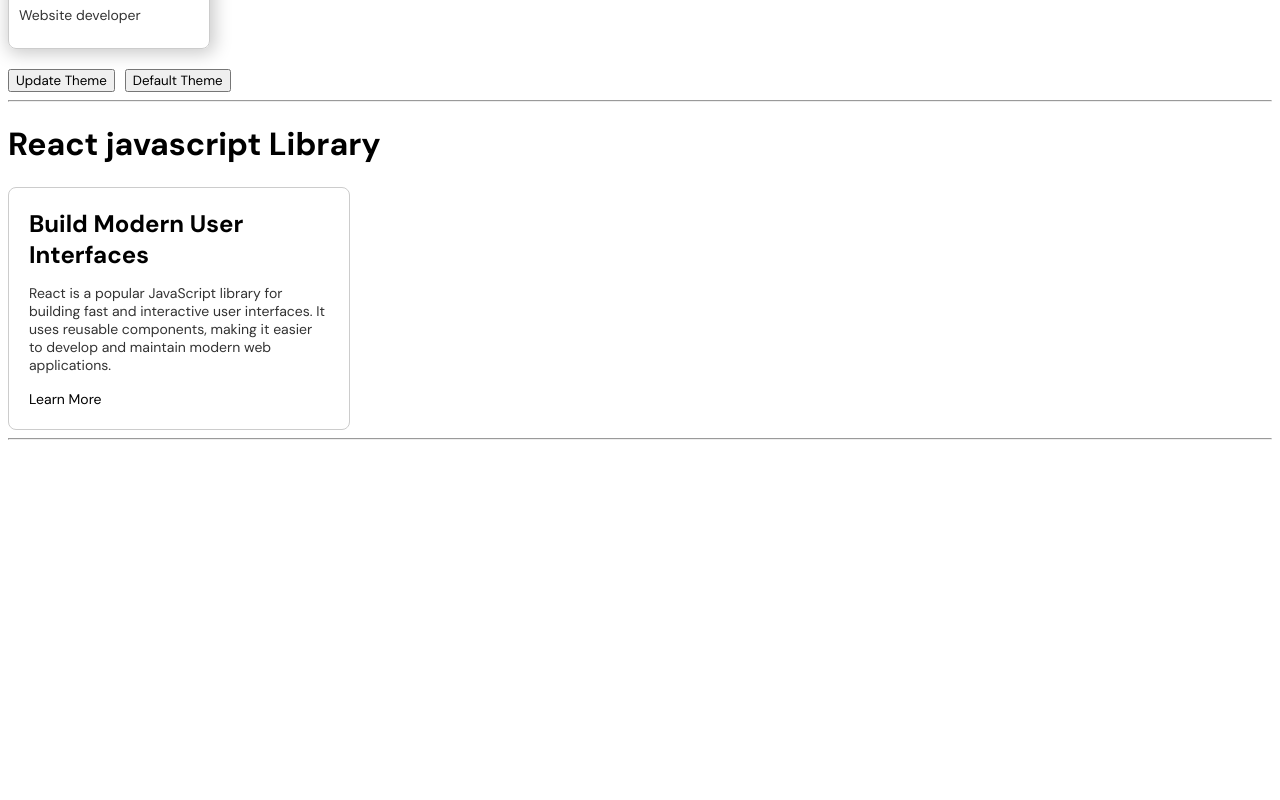
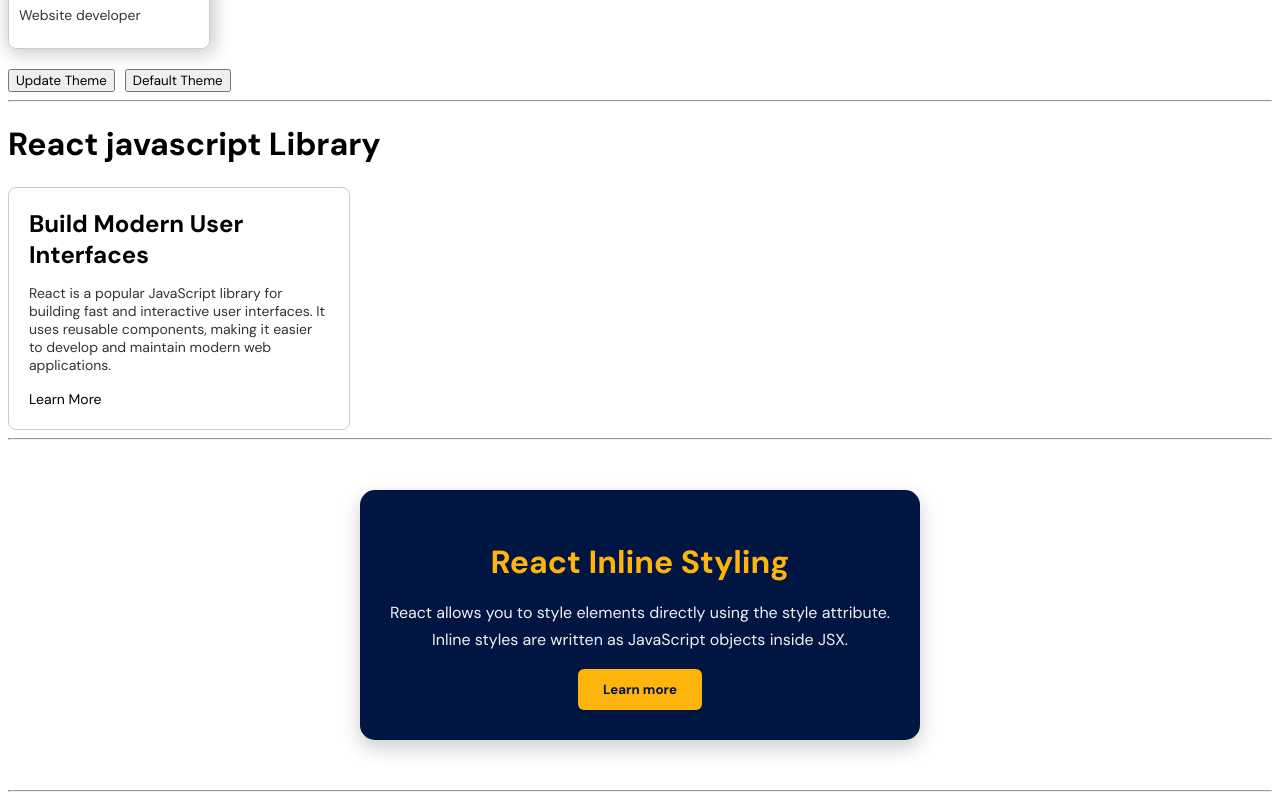
Before and after one commit to MoeezAhmed-Developer/React-Course, a React (Vite) app: page / in a window 1280 px wide. Shown: the part 8227-9027 px from the top of the page. Before the commit the page ends 8675 px from the top, so only its background shows below. Built offline with nearby package versions, Linux system fonts and the light colour scheme.

Commit message:
feat: add Random component with inline styling example to App component

```diff
--- a/src/App.jsx
+++ b/src/App.jsx
@@ -27,6 +27,7 @@ import PropsUseEffect from "./components/PropsUseEffect";
 import InlineStyle from "./components/InlineStyle";
 import DynamicCondInlineStyle from "./components/DCInlineStyle";
 import ExternalStyle from "./components/ExternalStyle";
+import Random from "./components/Random";
 
 function App() {
   // let x = 0;
@@ -97,6 +98,7 @@ function App() {
       <InlineStyle /> <hr />
       <DynamicCondInlineStyle /> <hr />
       <ExternalStyle /> <hr />
+      <Random /> <hr />
     </>
   );
 }
--- /dev/null
+++ b/src/components/Random.jsx
@@ -0,0 +1,52 @@
+function Random() {
+  return (
+    <div
+      style={{
+        maxWidth: "500px",
+        margin: "50px auto",
+        padding: "30px",
+        backgroundColor: "#001542",
+        borderRadius: "15px",
+        color: "#fff",
+        textAlign: "center",
+        boxShadow: "0 8px 20px rgba(0, 0, 0, 0.2)",
+      }}
+    >
+      <h1
+        style={{
+          color: "#ffb30d",
+          marginBottom: "15px",
+        }}
+      >
+        React Inline Styling
+      </h1>
+
+      <p
+        style={{
+          fontSize: "16px",
+          lineHeight: "1.7",
+          color: "#f1f1f1",
+        }}
+      >
+        React allows you to style elements directly using the style attribute.
+        Inline styles are written as JavaScript objects inside JSX.
+      </p>
+
+      <button
+        style={{
+          backgroundColor: "#ffb30d",
+          color: "#001542",
+          border: "none",
+          padding: "12px 25px",
+          borderRadius: "6px",
+          fontWeight: "bold",
+          cursor: "pointer",
+        }}
+      >
+        Learn more
+      </button>
+    </div>
+  );
+}
+
+export default Random;
```
